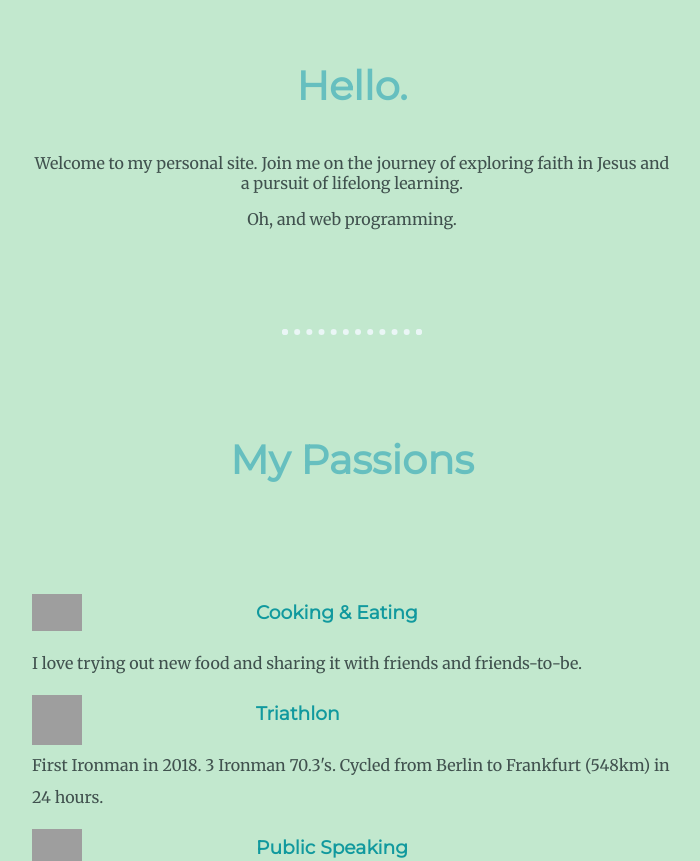
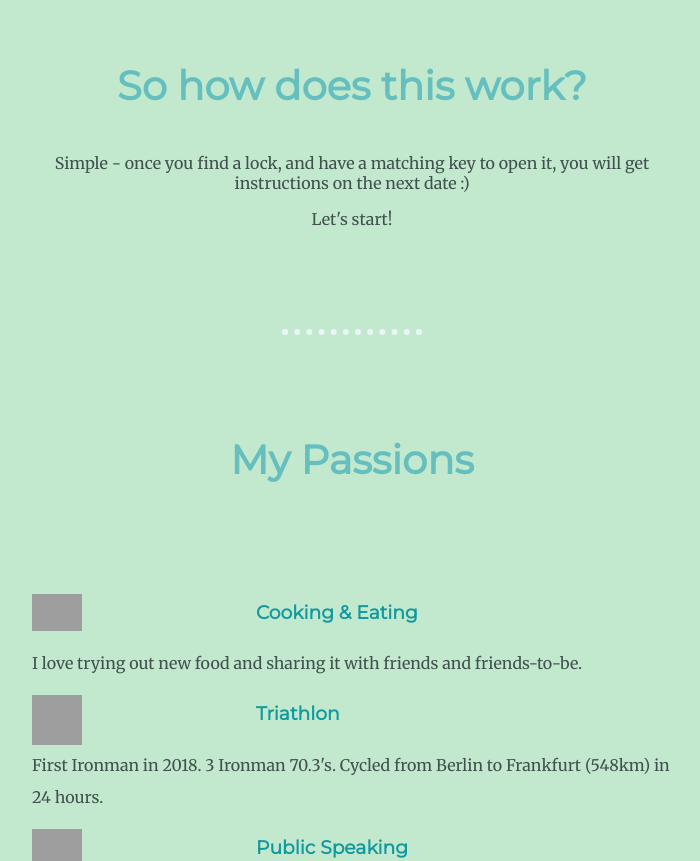
Before and after one commit to michaorth91/personalsite2020, a plain HTML site: page CSSMySite/index.html in a window 1280 px wide. Shown: the part 1079-1940 px from the top of the page, without its empty margins (288-988 px from the left). Drawn offline with Linux system fonts and the light colour scheme; grey boxes are pictures that could not be loaded; files whose address does not match are found by name.

Commit message:
Add files via upload

```diff
--- a/CSSMySite/index.html
+++ b/CSSMySite/index.html
@@ -3,7 +3,7 @@
 
 <head>
   <meta charset="utf-8">
-  <title>Rivka's dating site</title>
+  <title>Super Dates with Micha</title>
   <link rel="stylesheet" href="css//styles.css">
   <link rel="icon" href="favicon.ico">
   <link href="https://fonts.googleapis.com/css?family=Merriweather|Montserrat|Sacramento&display=swap" rel="stylesheet">
@@ -29,10 +29,10 @@
   <div class="middle-container">
       <img class= "profilepic"src="https://oi1268.photobucket.com/albums/jj576/michaorth91/MichaOrthProfilbild%20rounded_zpsfdedzbux.png" alt="Micha Orth Profile Picture">
 
-      <h2>Hello.</h2>
+      <h2>So how does this work?</h2>
       <div class="profile">
-      <p>Welcome to my personal site. Join me on the journey of exploring faith in Jesus and a pursuit of lifelong learning.</p>
-      <p>Oh, and web programming.</p>
+      <p>Simple - once you find a lock, and have a matching key to open it, you will get instructions on the next date :)</p>
+      <p>Let's start!</p>
     </div>
 
 <hr>
```
